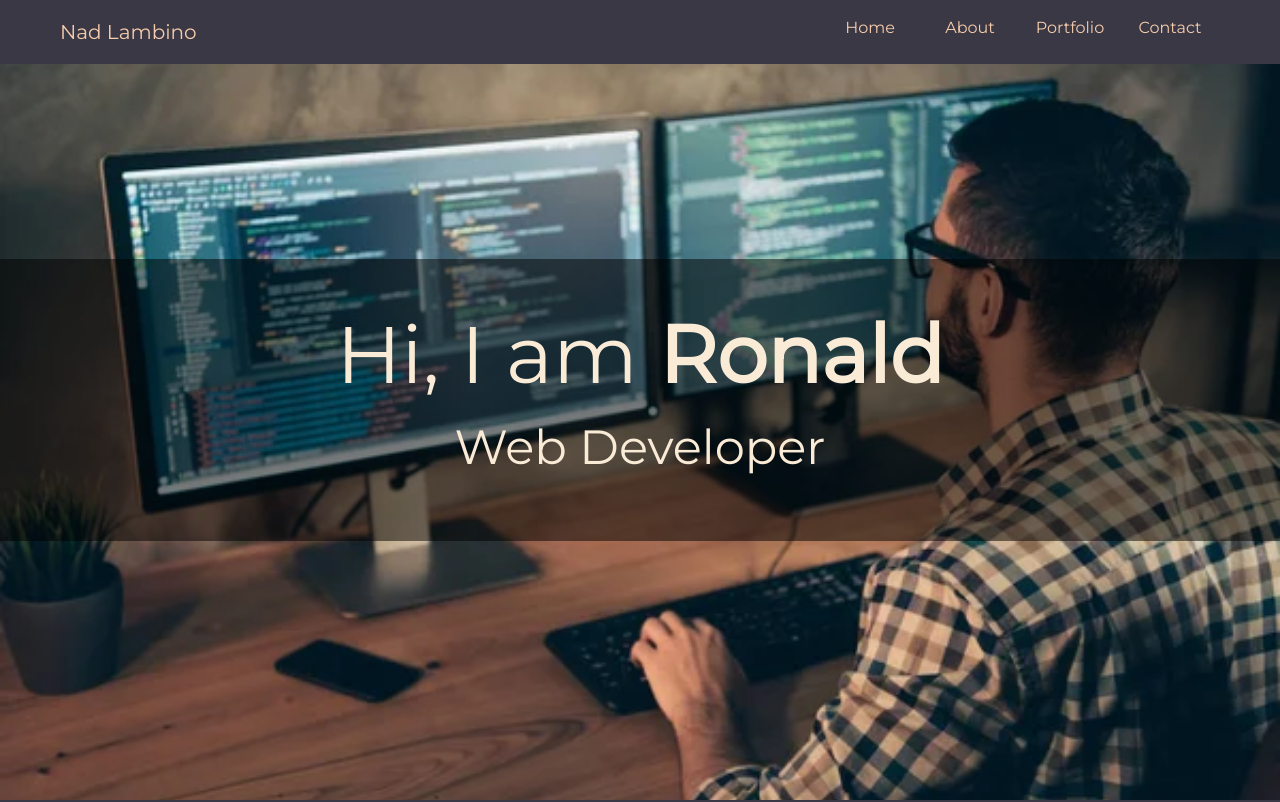
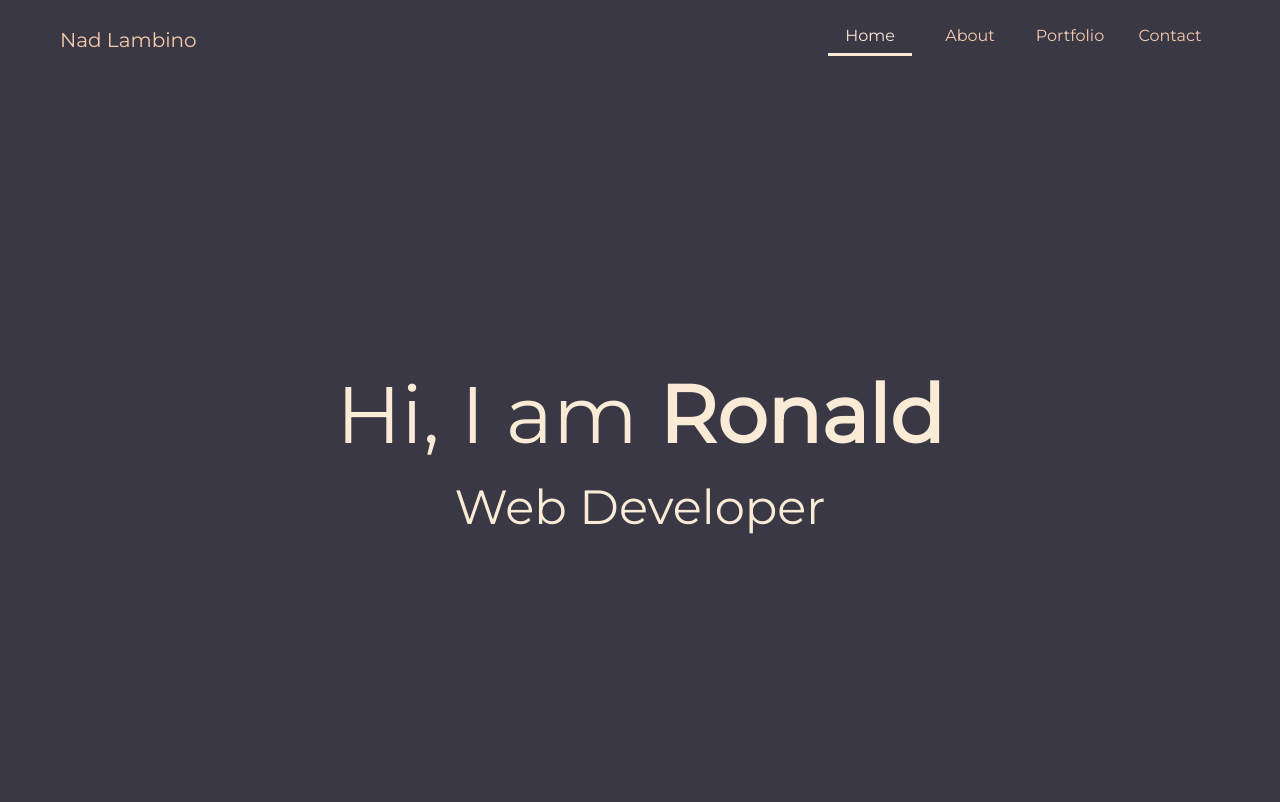
Before and after one commit to nadlambino/portfolio, a Vue app: page /#/ in a window 1280 px wide. Shown: the top 802 px of the page. Built offline with nearby package versions, Linux system fonts and the light colour scheme.

Commit message:
Change styles and use vue router

```diff
--- a/src/App.vue
+++ b/src/App.vue
@@ -1,9 +1,10 @@
 <template>
-	<navigation-bar />
-	<home-page />
-	<about-page />
-	<portfolio-page />
-	<contact-page />
+	<navigation-bar></navigation-bar>
+	<router-view class="router-view ps-3 pe-3 ps-sm-5 pe-sm-5" v-slot="{ Component }">
+		<transition name="fade">
+			<component :is="Component"></component>
+		</transition>
+	</router-view>
 </template>
 
 <script>
@@ -22,11 +23,29 @@ export default {
 		PortfolioPage,
 		ContactPage,
 	},
+	mounted() {
+		window.addEventListener('scroll', this.scroll);
+	},
+	methods: {
+		scroll() {
+			let section = document.querySelectorAll('.section');
+
+			section.forEach((el) => {
+				let windowHeight = window.innerHeight;
+				let revealTop = el.getBoundingClientRect().top;
+				let revealPoint = 50;
+
+				if (revealTop < windowHeight - revealPoint) {
+					el.classList.add('section-active');
+				} else {
+					el.classList.remove('section-active');
+				}
+			});
+		},
+	},
 };
 </script>
 
 <style lang="scss">
-@import url('https://fonts.googleapis.com/css?family=Montserrat&display=swap');
-@import 'bootstrap/dist/css/bootstrap.css';
 @import './scss/main.scss';
 </style>
--- a/src/components/AboutPage.vue
+++ b/src/components/AboutPage.vue
@@ -43,12 +43,8 @@
 </template>
 
 <script>
-import SectionHeader from './reusables/SectionHeader.vue';
 export default {
 	name: 'AboutPage',
-	components: {
-		SectionHeader,
-	},
 };
 </script>
 
--- a/src/components/ContactPage.vue
+++ b/src/components/ContactPage.vue
@@ -1,9 +1,14 @@
-<template></template>
+<template>
+	<section class="contact" id="contact">
+		Lorem ipsum dolor sit amet consectetur adipisicing elit. Voluptates
+		magni id corporis dolor quod, ea nihil neque sint, corrupti
+		necessitatibus dolorem officia expedita consectetur reprehenderit
+		obcaecati possimus reiciendis architecto mollitia!
+	</section>
+</template>
 
 <script>
-import SectionHeader from './reusables/SectionHeader.vue';
 export default {
-	components: { SectionHeader },
 	name: 'ContactPage',
 };
 </script>
--- a/src/components/HomePage.vue
+++ b/src/components/HomePage.vue
@@ -1,5 +1,5 @@
 <template>
-	<section class="home" id="home">
+	<section class="home section-active" id="home">
 		<div class="parallax d-flex align-items-center justify-content-center">
 			<div class="welcome p-5">
 				<p class="display-1">Hi, I am <strong>Ronald</strong></p>
@@ -10,10 +10,7 @@
 </template>
 
 <script>
-import SectionHeader from './reusables/SectionHeader.vue';
-
 export default {
-	components: { SectionHeader },
 	name: 'HomePage',
 };
 </script>
--- a/src/components/NavigationBar.vue
+++ b/src/components/NavigationBar.vue
@@ -1,7 +1,5 @@
 <template>
-	<nav
-		class="navbar navbar-expand-lg navbar-light bg-light fixed-top ps-sm-5 pe-sm-5"
-	>
+	<nav class="navbar navbar-expand-lg navbar-light bg-light fixed-top ps-sm-5 pe-sm-5">
 		<div class="container-fluid">
 			<a class="navbar-brand">Nad Lambino</a>
 			<button
@@ -11,16 +9,15 @@
 				data-bs-target="#navbar-nav"
 				aria-controls="navbar-nav"
 				aria-expanded="false"
-				aria-label="Toggle navigation"
-			>
+				aria-label="Toggle navigation">
 				<span class="navbar-toggler-icon"></span>
 			</button>
 			<div class="collapse navbar-collapse text-end" id="navbar-nav">
 				<ul class="nav navbar-nav ms-auto">
-					<nav-link linkText="Home" link="#home" />
-					<nav-link linkText="About" link="#about" />
-					<nav-link linkText="Portfolio" link="#portfolio" />
-					<nav-link linkText="Contact" link="#contact" />
+					<router-link to="/" class="nav-link">Home</router-link>
+					<router-link to="/about" class="nav-link">About</router-link>
+					<router-link to="/portfolio" class="nav-link">Portfolio</router-link>
+					<router-link to="/contact" class="nav-link">Contact</router-link>
 				</ul>
 			</div>
 		</div>
@@ -28,12 +25,8 @@
 </template>
 
 <script>
-import NavLink from './navbar/NavLink.vue';
 
 export default {
-	name: 'NavigationBar',
-	components: {
-		NavLink,
-	},
+	name: 'NavigationBar'
 };
 </script>
--- a/src/components/PortfolioPage.vue
+++ b/src/components/PortfolioPage.vue
@@ -1,9 +1,14 @@
-<template></template>
+<template>
+	<section class="portfolio" id="portfolio">
+		Lorem ipsum dolor sit amet consectetur adipisicing elit. Voluptates
+		magni id corporis dolor quod, ea nihil neque sint, corrupti
+		necessitatibus dolorem officia expedita consectetur reprehenderit
+		obcaecati possimus reiciendis architecto mollitia!
+	</section>
+</template>
 
 <script>
-import SectionHeader from './reusables/SectionHeader.vue';
 export default {
-	components: { SectionHeader },
 	name: 'PortfolioPage',
 };
 </script>
--- a/src/components/navbar/NavLink.vue
+++ /dev/null
@@ -1,12 +0,0 @@
-<template>
-	<li class="nav-item">
-		<a class="nav-link" :href="link">{{ linkText }}</a>
-	</li>
-</template>
-
-<script>
-export default {
-	name: 'NavLink',
-	props: ['linkText', 'link'],
-};
-</script>
--- /dev/null
+++ b/src/router/routes.js
@@ -0,0 +1,11 @@
+import HomePage from './../components/HomePage.vue';
+import AboutPage from './../components/AboutPage.vue';
+import PortfolioPage from './../components/PortfolioPage.vue'
+import ContactPage from './../components/ContactPage.vue'
+
+export const routes = [
+	{ name: 'home', path: '/', component: HomePage },
+	{ nme: 'about', path: '/about', component: AboutPage },
+	{ nme: 'portfolio', path: '/portfolio', component: PortfolioPage },
+	{ nme: 'contact', path: '/contact', component: ContactPage },
+];
--- a/src/scss/main.scss
+++ b/src/scss/main.scss
@@ -1,3 +1,6 @@
+@import url('https://fonts.googleapis.com/css?family=Montserrat&display=swap');
+@import 'bootstrap/dist/css/bootstrap.css';
+
 :root {
 	--bg-primary-dark: #3a3845;
 	--bg-secondary-dark: #826f66;
@@ -15,16 +18,22 @@
 	box-sizing: border-box;
 }
 
+html {
+	scroll-behavior: smooth;
+}
+
 body {
 	background-color: var(--bg-primary-dark);
 	margin: 0;
 	padding: 0;
 	font-family: 'Montserrat';
 	font-size: 12pt;
-	color: var(--text-secondary-light) !important;
+	color: var(--text-primary-light) !important;
+	overflow-x: hidden;
 }
 
 .navbar {
+	height: 80px;
 	background-color: var(--bg-primary-dark) !important;
 
 	.navbar-brand {
@@ -57,20 +66,6 @@ body {
 			background-color: var(--text-secondary-light);
 		}
 
-		&:focus {
-			color: var(--text-primary-light) !important;
-
-			&::after {
-				content: '';
-				display: block;
-				height: 0.175rem;
-				width: 100%;
-				margin-top: 5px;
-				bottom: 0;
-				background-color: var(--text-primary-light);
-			}
-		}
-
 		&:hover {
 			color: var(--text-primary-light) !important;
 
@@ -80,23 +75,36 @@ body {
 			}
 		}
 	}
+
+	.router-link-active {
+		color: var(--text-primary-light) !important;
+
+		&::after {
+			content: '';
+			display: block;
+			height: 0.175rem;
+			width: 100%;
+			margin-top: 5px;
+			bottom: 0;
+			background-color: var(--text-primary-light);
+		}
+	}
+}
+
+.router-view {
+	margin-top: 120px;
+	min-height: calc(100vh - 120px);
 }
 
 .home {
 	.parallax {
-		background-image: url('./assets/parallax.jpg');
-		min-height: 100vh;
-		background-attachment: fixed;
-		background-position: center;
-		background-repeat: no-repeat;
-		background-size: cover;
+		min-height: calc(100vh - 120px);
 	}
 
 	.welcome {
 		color: var(--text-primary-light) !important;
 		width: 100%;
 		text-align: center;
-		background-color: rgba(0, 0, 0, 0.5);
 
 		strong {
 			font-weight: bold;
@@ -105,5 +113,10 @@ body {
 }
 
 .about {
-	padding: 5rem 0;
 }
+
+.portfolio {
+}
+
+.contact {
+}
```
Also changed, not shown: src/main.js (+8 -0 lines), src/routes/routes.js (deleted, +0 -9 lines).
